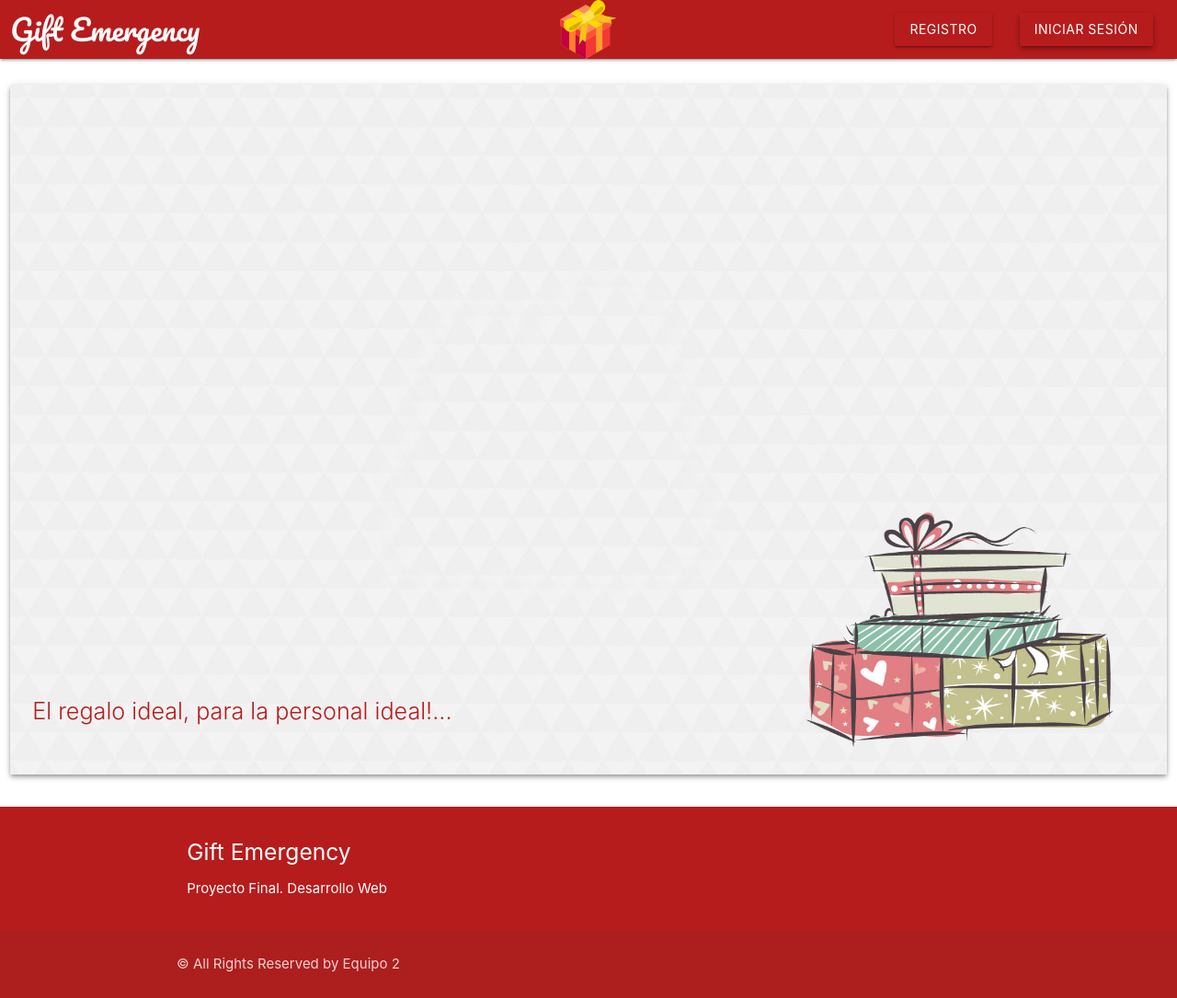
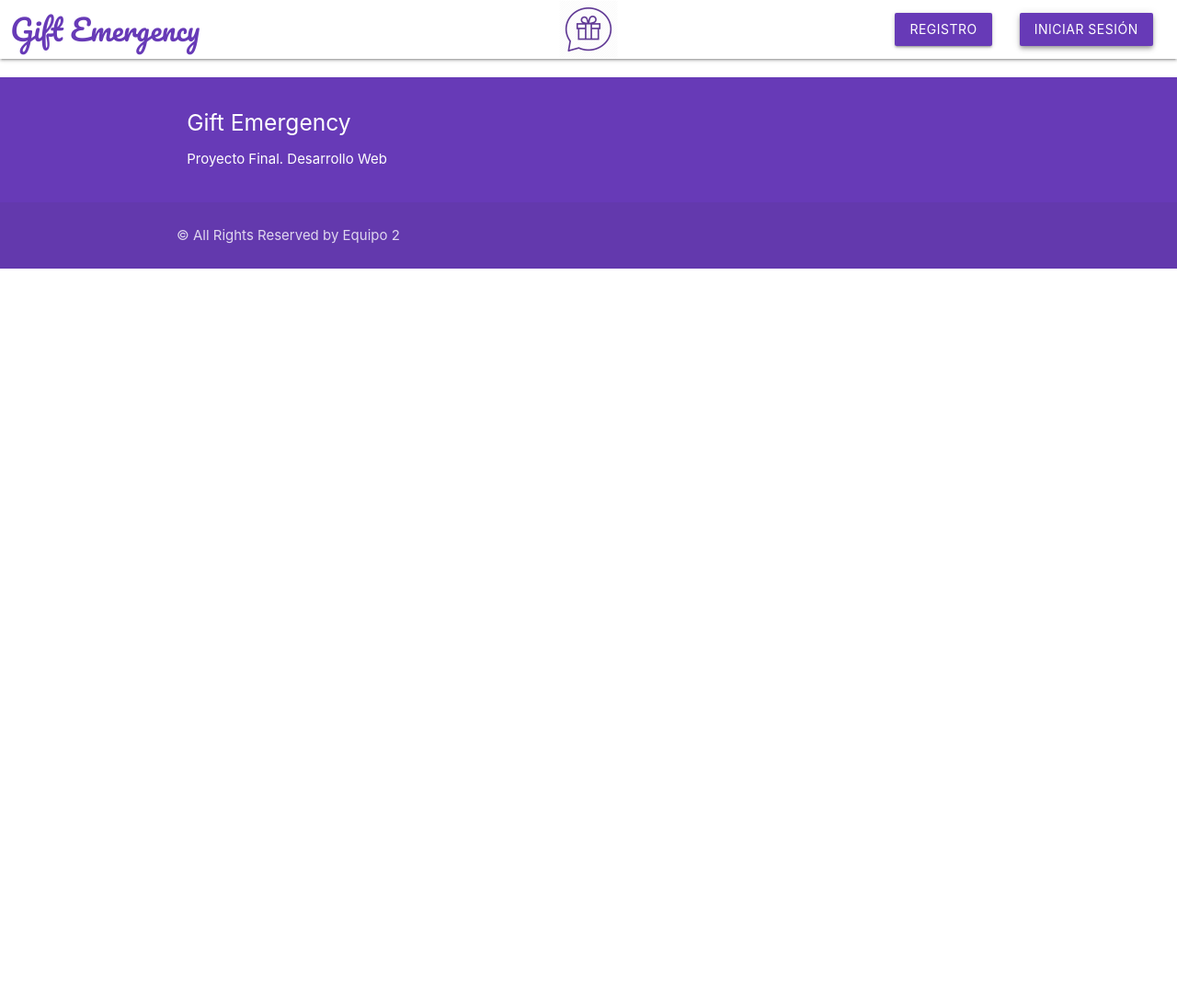
Before and after one commit to Vizcaya28/GiftEmergency, a PHP site: page / in a window 1280 px wide. Shown: the whole page at 92% size. After the commit the page ends 292 px from the top, so only its background shows below. Run offline with PHP 8.4, Linux system fonts and the light colour scheme.

Commit message:
Add files via upload

```diff
--- a/Gift_Emergency/Index.php
+++ b/Gift_Emergency/Index.php
@@ -13,26 +13,18 @@
 <body>
 	<div class="header">
 		<div class="row">
-			<nav class="pushpin-demo-nav col s12 red darken-4">
-				<a href="#" class="brand-logo " style="font-family: 'Pacifico';">Gift Emergency</a>
-				<a href="#" class="brand-logo center"><img src="css/img/icon-logo-medium.png"></a>
+			<nav class="col s12 transparent">
+				<a href="#" class="brand-logo " style="font-family: 'Pacifico'; color: #673ab7;">Gift Emergency</a>
+				<a href="#" class="brand-logo center"><img src="css/img/icon-logo-medium.png" width="64px"></a>
 				<ul class="right hide-on-med-and-down">
-				   	<li><a href="register.php" class="btn red darken-4 z-depth-1" >Registro</a></li>
-		        	<li><a href="#"class="btn red darken-4 waves-effect waves-yellow z-depth-2 ">Iniciar Sesión</a></li>
+				   	<li><a href="register.php" class="btn deep-purple z-depth-1 white-text" >Registro</a></li>
+		        	<li><a href="#"class="btn deep-purple z-depth-2 ">Iniciar Sesión</a></li>
 		        </ul>
 			</nav>
 		</div>
-		<div class="row">
-			<div class="col s12">
-			    <div class="card z-depth-2">
-				    <div class="card-image">
-			    	    <img  src="css/img/wall.jpg" height="750px;" width="80%">
-			        	<span class="card-title"><p  class="flow-text" style="color: #B71C1C;">El regalo ideal, para la personal ideal!...</p></span>
-			        </div>
-			    </div>
-			</div>
-		</div>
-	<footer class="page-footer red darken-4">
+
+
+	<footer class="page-footer deep-purple">
           <div class="container">
             <div class="row">
               <div class="col l6 s12 ">
```
Also changed, not shown: Gift_Emergency/css/img/icon-logo-medium.png.
